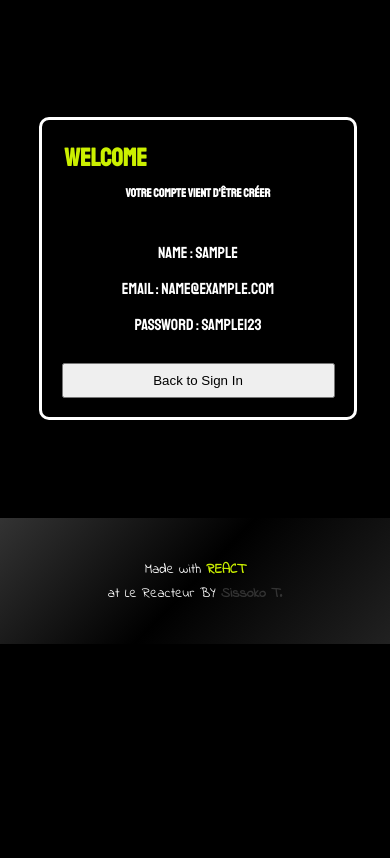
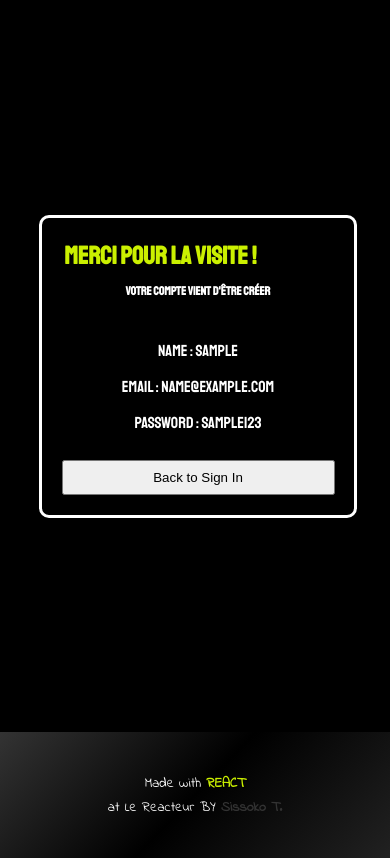
Before and after one commit to TSC223/SimpleForm, a React (Create React App) app: page / in a window 390 px wide. Both pictures are taken after typing "Sample", "name@example.com", "Sample123", "Sample123" into the empty fields and a click on the button "Valider". Built offline with nearby package versions, Linux system fonts and the light colour scheme.

Commit message:
mediaquery7

```diff
--- a/src/App.css
+++ b/src/App.css
@@ -211,7 +211,6 @@ input:focus {
     position: relative;
     width: 15%;
     top: 145px;
-    opacity: 0.8;
     display: block;
   }
   .SignaTure {
@@ -238,7 +237,7 @@ input:focus {
     color: white;
     font-weight: bold;
     background: black;
-    height: 50px;
+    height: 40px;
   }
 
   .title h1 {
@@ -258,8 +257,8 @@ input:focus {
   }
 
   .BODYsection {
-    margin-top: 30%;
-    margin-bottom: 25%;
+    margin-top: 55%;
+    margin-bottom: 55%;
     width: 70%;
     margin-left: 10%;
   }
--- a/src/components/StepTwo.js
+++ b/src/components/StepTwo.js
@@ -6,7 +6,7 @@ const StepTwo = ({name , email , password, setStep}) => {
         <>
         <section className="BODYsection">
 
-            <div className="pageTitle">Welcome
+            <div className="pageTitle">Merci pour la visite !
             <p style={{color:"white",fontSize:"12px",textAlign:"center"}}>Votre compte vient d'être créer</p>
             </div>
                 <div className="ficheUSer">
```
